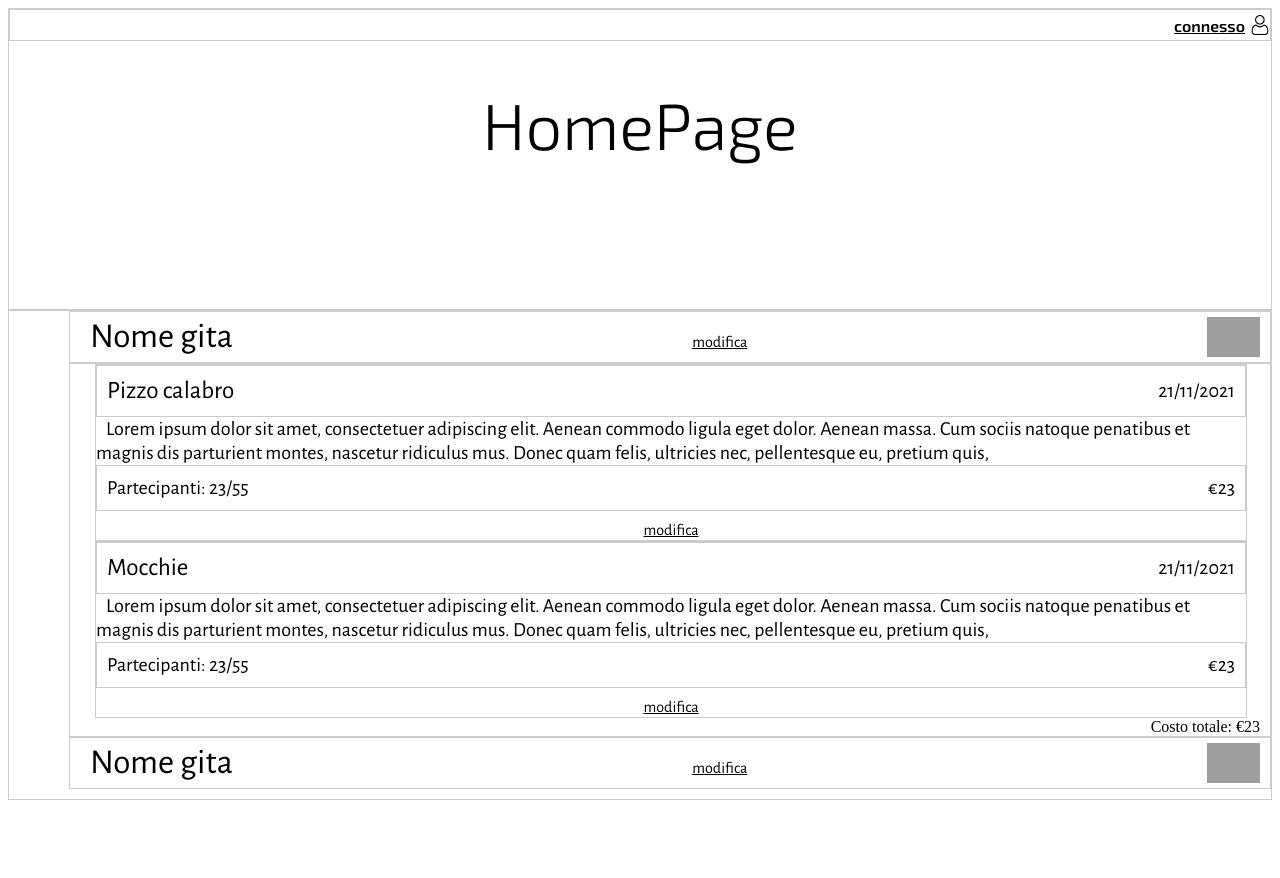
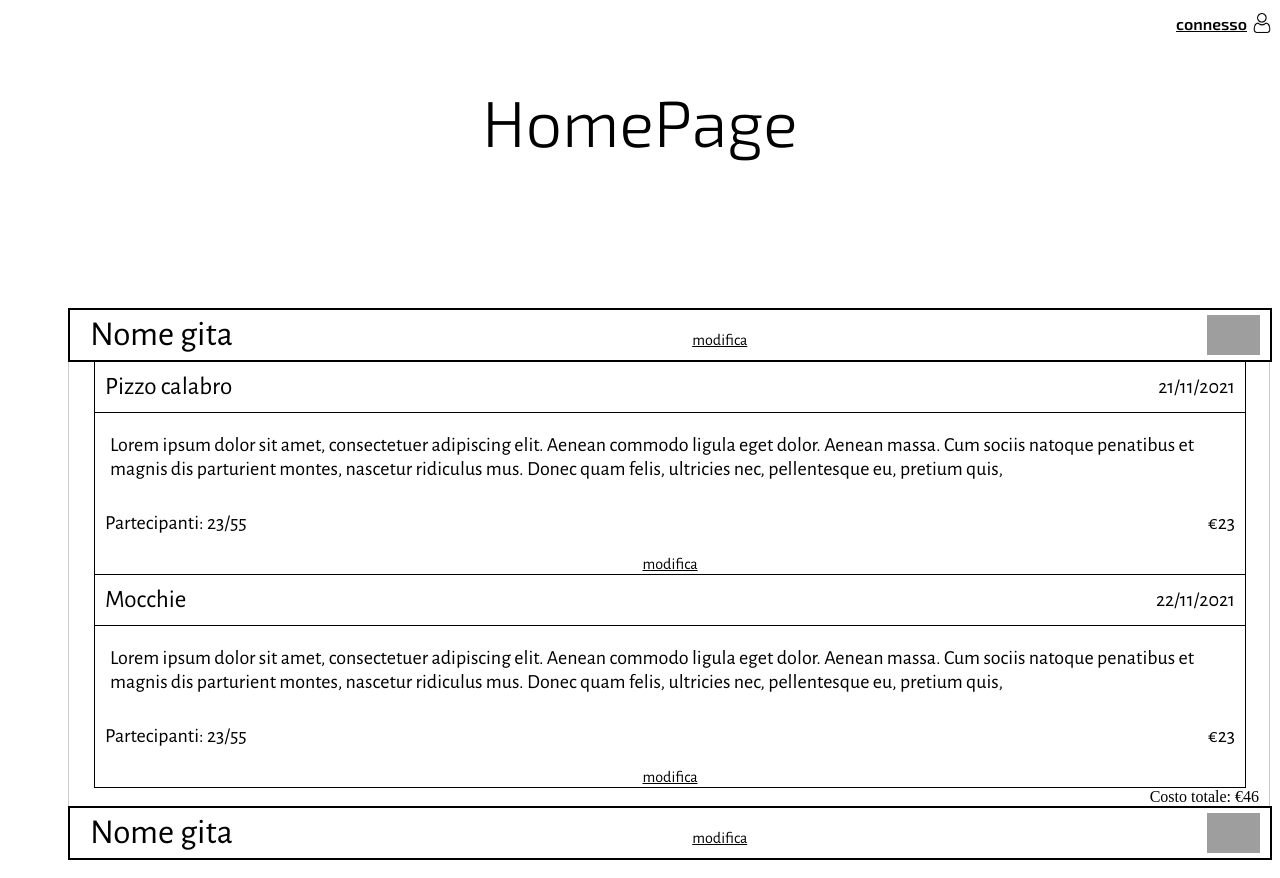
Before and after one commit to Mattiarey/GestoreGite, a PHP site: page /View/homepage.html in a window 1280 px wide. Before the commit the page ends 800 px from the top, so only its background shows below. Run offline with PHP 8.4, Linux system fonts and the light colour scheme; grey boxes are pictures that could not be loaded.

Commit message:
pronto per fra

```diff
--- a/View/css/homePage.css
+++ b/View/css/homePage.css
@@ -9,14 +9,10 @@ h1,
 
 .connessione {
     display: flex;
-    /* Utilizza Flexbox */
     justify-content: right;
-    /* Centra orizzontalmente */
     align-items: center;
-    /* Centra verticalmente */
     height: 30px;
-    border: 1px solid #ccc;
-    /* Solo a scopo dimostrativo */
+    /*border: 1px solid #ccc;*/
 }
 
 .connessione a {
@@ -32,13 +28,12 @@ h1,
 }
 
 .head {
-    border: 1px solid #ccc;
-    /* Solo a scopo dimostrativo */
+    /*border: 1px solid #ccc;*/
     height: 300px;
 }
 
 .corpo {
-    border: 1px solid #ccc;
+    /*border: 1px solid #ccc;*/
     height: fit-content;
     padding-bottom: 10px;
     display: flex;
@@ -47,7 +42,7 @@ h1,
 }
 
 .gita {
-    border: 1px solid #ccc;
+    border: 2px solid black;
     height: 50px;
     width: 1200px;
     margin-left: 60px;
@@ -84,13 +79,16 @@ h1,
 /*Mete*/
 .mete {
     width: 1200px;
-    border: 1px solid #ccc;
+    border-left: 1px solid #ccc;
+    border-right: 1px solid #ccc;
     margin-left: 60px;
 }
 
 .metePiccole {
     width: 1150px;
-    border: 1px solid #ccc;
+    border-left: 1px solid black;
+    border-right: 1px solid black;
+    border-bottom: 1px solid black;
     margin-left: 25px;
 }
 
@@ -100,7 +98,14 @@ h1,
     padding-top: 10px;
     padding-bottom: 10px;
     align-items: center;
-    border: 1px solid #ccc;
+    border-bottom: 1px solid black;
+}
+.onRiga {
+    display: flex;
+    justify-content: space-between;
+    padding-top: 10px;
+    padding-bottom: 10px;
+    align-items: center;
 }
 
 #nomeMeta {
@@ -115,9 +120,14 @@ h1,
     font-family: "Alegreya Sans", sans-serif;
     font-size: 20px;
     font-weight: 3px;
-    padding: 10px 10px 10px 10px;
 }
+.bordino{
 
+    padding-top: 20px;
+    padding-bottom: 20px;
+    padding-right: 15px;
+    padding-left: 15px;
+}
 .aggiustaADestra {
     display: flex;
     justify-content: right;
--- a/View/homepage.html
+++ b/View/homepage.html
@@ -42,10 +42,12 @@
                         <span id="nomeMeta">Pizzo calabro</span>
                         <span id="dataMeta">21/11/2021</span>
                     </div>
+                    <div class="bordino">
                     <span id="descrioneMeta">Lorem ipsum dolor sit amet, consectetuer adipiscing elit. Aenean commodo
                         ligula eget dolor. Aenean massa. Cum sociis natoque penatibus et magnis dis parturient montes,
                         nascetur ridiculus mus. Donec quam felis, ultricies nec, pellentesque eu, pretium quis,</span>
-                    <div class="inRiga">
+                    </div>
+                        <div class="onRiga">
                         <span id="maxpart">Partecipanti: 23/55</span>
                         <span id="costoMeta">€23</span>
                     </div>
@@ -54,25 +56,28 @@
                 <div class="metePiccole">
                     <div class="inRiga">
                         <span id="nomeMeta">Mocchie</span>
-                        <span id="dataMeta">21/11/2021</span>
+                        <span id="dataMeta">22/11/2021</span>
                     </div>
+                    <div class="bordino">
                     <span id="descrioneMeta">Lorem ipsum dolor sit amet, consectetuer adipiscing elit. Aenean commodo
                         ligula eget dolor. Aenean massa. Cum sociis natoque penatibus et magnis dis parturient montes,
                         nascetur ridiculus mus. Donec quam felis, ultricies nec, pellentesque eu, pretium quis,</span>
-                    <div class="inRiga">
+                    </div>
+                        <div class="onRiga">
                         <span id="maxpart">Partecipanti: 23/55</span>
                         <span id="costoMeta">€23</span>
                     </div>
                     <div class="inMezzo"><span id="modifica">modifica</span></div>
                 </div>
                 <div class="aggiustaADestra">
-                    <span id="costoTotale">Costo totale: €23</span>
+                    <span id="costoTotale">Costo totale: €46</span>
+                    <!--Mappa infinita pazzesca che unisce tutte le mete-->
                 </div>
             </div>
             <div class="gita">
                 <span id="nomeGita">Nome gita</span>
                 <span id="modifica">modifica</span>
-                <img src="./images/freccina.png" onclick="rotateIcon(0)" alt="+" class="icona">
+                <img src="./images/freccina.png" onclick="rotateIcon(1)" alt="+" class="icona">
             </div>
         </div>
     </div>
```
